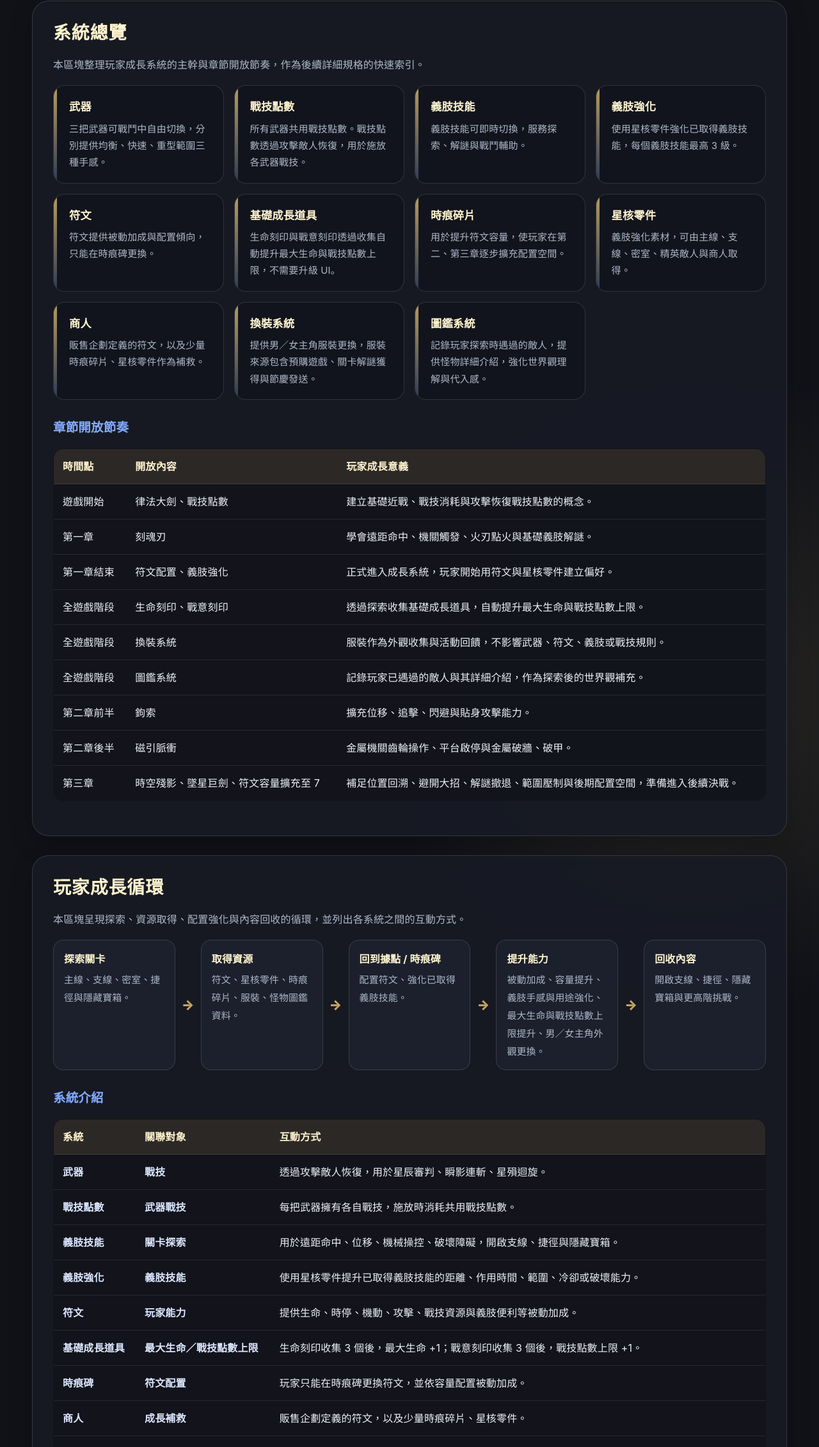
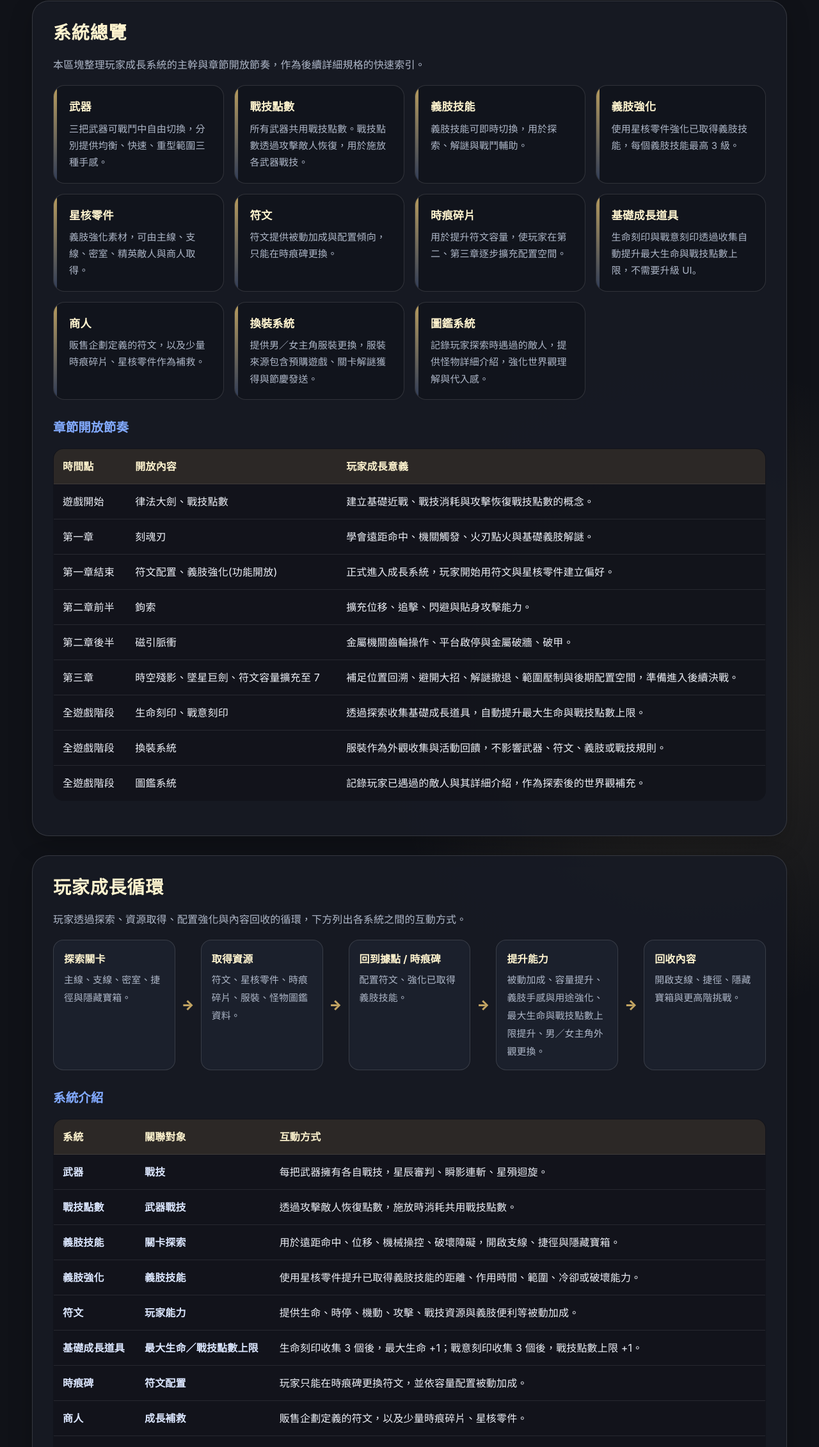
Before and after one commit to hongboy92-831/role-function, a plain HTML site: page index.html in a window 1280 px wide. Shown: the part 538-2800 px from the top of the page at 64% size. Drawn offline with Linux system fonts and the light colour scheme.

Commit message:
Update index.html

```diff
--- a/index.html
+++ b/index.html
@@ -488,27 +488,27 @@
 </div>
 <div class="overview-card">
 <div class="title">義肢技能</div>
-<div class="desc">義肢技能可即時切換，服務探索、解謎與戰鬥輔助。</div>
+<div class="desc">義肢技能可即時切換，用於探索、解謎與戰鬥輔助。</div>
 </div>
 <div class="overview-card">
 <div class="title">義肢強化</div>
 <div class="desc">使用星核零件強化已取得義肢技能，每個義肢技能最高 3 級。</div>
 </div>
 <div class="overview-card">
+<div class="title">星核零件</div>
+<div class="desc">義肢強化素材，可由主線、支線、密室、精英敵人與商人取得。</div>
+</div>
+<div class="overview-card">
 <div class="title">符文</div>
 <div class="desc">符文提供被動加成與配置傾向，只能在時痕碑更換。</div>
-</div>
-<div class="overview-card">
-<div class="title">基礎成長道具</div>
-<div class="desc">生命刻印與戰意刻印透過收集自動提升最大生命與戰技點數上限，不需要升級 UI。</div>
 </div>
 <div class="overview-card">
 <div class="title">時痕碎片</div>
 <div class="desc">用於提升符文容量，使玩家在第二、第三章逐步擴充配置空間。</div>
 </div>
 <div class="overview-card">
-<div class="title">星核零件</div>
-<div class="desc">義肢強化素材，可由主線、支線、密室、精英敵人與商人取得。</div>
+<div class="title">基礎成長道具</div>
+<div class="desc">生命刻印與戰意刻印透過收集自動提升最大生命與戰技點數上限，不需要升級 UI。</div>
 </div>
 <div class="overview-card">
 <div class="title">商人</div>
@@ -535,19 +535,20 @@
 <tbody>
 <tr><td>遊戲開始</td><td>律法大劍、戰技點數</td><td>建立基礎近戰、戰技消耗與攻擊恢復戰技點數的概念。</td></tr>
 <tr><td>第一章</td><td>刻魂刃</td><td>學會遠距命中、機關觸發、火刃點火與基礎義肢解謎。</td></tr>
-<tr><td>第一章結束</td><td>符文配置、義肢強化</td><td>正式進入成長系統，玩家開始用符文與星核零件建立偏好。</td></tr>
+<tr><td>第一章結束</td><td>符文配置、義肢強化(功能開放)</td><td>正式進入成長系統，玩家開始用符文與星核零件建立偏好。</td></tr>
+<tr><td>第二章前半</td><td>鉤索</td><td>擴充位移、追擊、閃避與貼身攻擊能力。</td></tr>
+<tr><td>第二章後半</td><td>磁引脈衝</td><td>金屬機關齒輪操作、平台啟停與金屬破牆、破甲。</td></tr>
+<tr><td>第三章</td><td>時空殘影、墜星巨劍、符文容量擴充至 7</td><td>補足位置回溯、避開大招、解謎撤退、範圍壓制與後期配置空間，準備進入後續決戰。</td></tr>
 <tr><td>全遊戲階段</td><td>生命刻印、戰意刻印</td><td>透過探索收集基礎成長道具，自動提升最大生命與戰技點數上限。</td></tr>
 <tr><td>全遊戲階段</td><td>換裝系統</td><td>服裝作為外觀收集與活動回饋，不影響武器、符文、義肢或戰技規則。</td></tr>
 <tr><td>全遊戲階段</td><td>圖鑑系統</td><td>記錄玩家已遇過的敵人與其詳細介紹，作為探索後的世界觀補充。</td></tr>
-<tr><td>第二章前半</td><td>鉤索</td><td>擴充位移、追擊、閃避與貼身攻擊能力。</td></tr>
-<tr><td>第二章後半</td><td>磁引脈衝</td><td>金屬機關齒輪操作、平台啟停與金屬破牆、破甲。</td></tr>
-<tr><td>第三章</td><td>時空殘影、墜星巨劍、符文容量擴充至 7</td><td>補足位置回溯、避開大招、解謎撤退、範圍壓制與後期配置空間，準備進入後續決戰。</td></tr>
+
 </tbody>
 </table>
 </section>
 <section id="relations">
 <h2>玩家成長循環</h2>
-<p class="lead">本區塊呈現探索、資源取得、配置強化與內容回收的循環，並列出各系統之間的互動方式。</p>
+<p class="lead">玩家透過探索、資源取得、配置強化與內容回收的循環，下方列出各系統之間的互動方式。</p>
 
 <div class="flow-line">
 <div class="flow-node"><strong>探索關卡</strong><span class="small">主線、支線、密室、捷徑與隱藏寶箱。</span></div>
@@ -570,8 +571,8 @@
 </tr>
 </thead>
 <tbody>
-<tr><td>武器</td><td>戰技</td><td>透過攻擊敵人恢復，用於星辰審判、瞬影連斬、星殞迴旋。</td></tr>
-<tr><td>戰技點數</td><td>武器戰技</td><td>每把武器擁有各自戰技，施放時消耗共用戰技點數。</td></tr>
+<tr><td>武器</td><td>戰技</td><td>每把武器擁有各自戰技，星辰審判、瞬影連斬、星殞迴旋。</td></tr>
+<tr><td>戰技點數</td><td>武器戰技</td><td>透過攻擊敵人恢復點數，施放時消耗共用戰技點數。</td></tr>
 <tr><td>義肢技能</td><td>關卡探索</td><td>用於遠距命中、位移、機械操控、破壞障礙，開啟支線、捷徑與隱藏寶箱。</td></tr>
 <tr><td>義肢強化</td><td>義肢技能</td><td>使用星核零件提升已取得義肢技能的距離、作用時間、範圍、冷卻或破壞能力。</td></tr>
 <tr><td>符文</td><td>玩家能力</td><td>提供生命、時停、機動、攻擊、戰技資源與義肢便利等被動加成。</td></tr>
@@ -582,7 +583,7 @@
 <tr><td>圖鑑系統</td><td>怪物資料</td><td>玩家在探索與戰鬥中遇過的敵人會登錄至圖鑑，提供怪物詳細介紹與世界觀補充。</td></tr>
 </tbody>
 </table>
-<h3>義肢用途對照</h3>
+<h3>義肢技能用途對照</h3>
 <div class="use-grid">
 <div class="use-card">
 <h3>刻魂刃</h3>
@@ -863,7 +864,7 @@
 </tr>
 </tbody>
 </table>
-<div class="note">主線通關不應要求特定義肢升到 Lv2 或 Lv3。高階強化可用於開啟支線、捷徑、隱藏寶箱或提升操作舒適度。</div>
+<div class="note">主線通關不會要求特定義肢升到 Lv2 或 Lv3。高階強化可用於開啟支線、捷徑、隱藏寶箱或提升操作舒適度。</div>
 </section>
 <section id="runes">
 <h2>五、符文系統</h2>
@@ -1005,7 +1006,7 @@
 </tr>
 </tbody>
 </table>
-<div class="note">生命刻印與戰意刻印取得後只進行累積提示，集滿 3 個時自動提升對應能力。此系統不佔符文容量、不消耗星核零件，也不需要額外升級介面。</div>
+<div class="note">生命刻印與戰意刻印取得後只進行累積提示，預期集滿 3 個時出現一個簡單的小演出完畢後，HUD的血量自動增加。</div>
 </section>
 <section id="merchant">
 <h2>七、商人販售規格</h2>
```
